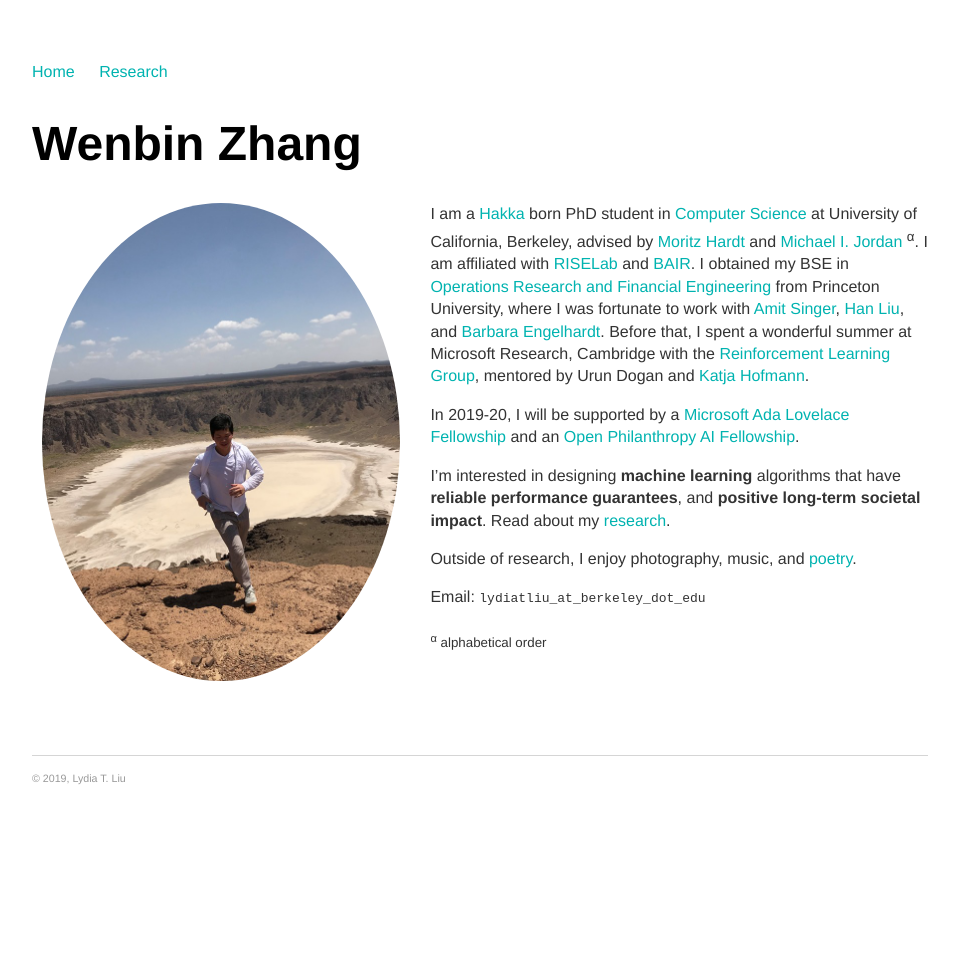
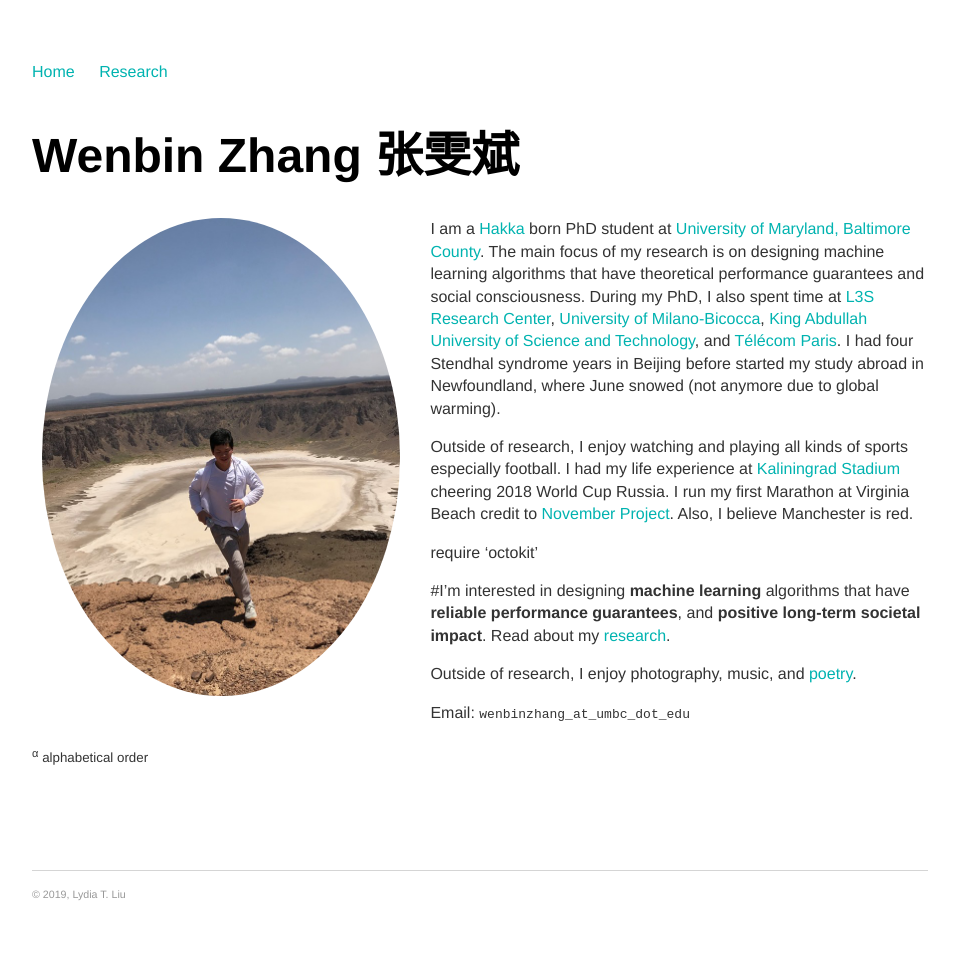
Before and after one commit to vanbanTruong/vanbanTruong.github.io, a Jekyll site: the page built from index.md, in a window 1280 px wide. Shown: the whole page, without its empty margins (160-1119 px from the left). Built offline with Jekyll 4.4.1, drawn with Linux system fonts in a browser that asks for light colours; before the commit the page ends 900 px from its top, so only the background shows below that.

Commit message:
Update index.md

```diff
--- a/index.md
+++ b/index.md
@@ -4,19 +4,20 @@ title: Wenbin Zhang | 张雯斌
 ---
 
 
-# Wenbin Zhang #
+# Wenbin Zhang 张雯斌 #
 
 <img src="img/taif.jpg" alt="Photo" class="leftside_image">
 
-I am a [Hakka](https://en.wikipedia.org/wiki/Hakka_people) born PhD student in [Computer Science](https://eecs.berkeley.edu/) at University of California, Berkeley, advised by [Moritz Hardt](http://www.moritzhardt.com/) and [Michael I. Jordan](https://people.eecs.berkeley.edu/~jordan/) <sup>&alpha;</sup>. I am affiliated with [RISELab](http://rise.cs.berkeley.edu/) and [BAIR](http://bair.berkeley.edu/).
-I obtained my BSE in [Operations Research and Financial Engineering](https://orfe.princeton.edu/) from Princeton University, where I was fortunate to work with [Amit Singer](https://web.math.princeton.edu/~amits/), [Han Liu](https://www.princeton.edu/~hanliu/), and [Barbara Engelhardt](https://www.cs.princeton.edu/~bee/). Before that, I spent a wonderful summer at Microsoft Research, Cambridge with the [Reinforcement Learning Group](https://www.microsoft.com/en-us/research/group/reinforcement-learning-group/), mentored by Urun Dogan and [Katja Hofmann](https://www.microsoft.com/en-us/research/people/kahofman/).
+I am a [Hakka](https://en.wikipedia.org/wiki/Hakka_people) born PhD student at [University of Maryland, Baltimore County](https://www.umbc.edu/). The main focus of my research is on designing machine learning algorithms that have theoretical performance guarantees and social consciousness. During my PhD, I also spent time at [L3S Research Center](https://www.l3s.de/de), [University of Milano-Bicocca](https://www.unimib.it/), [King Abdullah University of Science and Technology](https://www.kaust.edu.sa/en), and [Télécom Paris](https://dig.telecom-paristech.fr/blog/). I had four Stendhal syndrome years in Beijing before started my study abroad in Newfoundland, where June snowed (not anymore due to global warming).
 
-In 2019-20, I will be supported by a [Microsoft Ada Lovelace Fellowship](https://www.microsoft.com/en-us/research/academic-program/ada-lovelace-fellowship/) and an [Open Philanthropy AI Fellowship](https://www.openphilanthropy.org/focus/global-catastrophic-risks/potential-risks-advanced-artificial-intelligence/open-phil-ai-fellowship-2019-class).
+Outside of research, I enjoy watching and playing all kinds of sports especially football. I had my life experience at [Kaliningrad Stadium](https://en.wikipedia.org/wiki/Kaliningrad_Stadium) cheering 2018 World Cup Russia. I run my first Marathon at Virginia Beach credit to [November Project](https://november-project.com/baltimore-md/). Also, I believe Manchester is red.
 
-I'm interested in designing **machine learning** algorithms that have **reliable performance guarantees**, and **positive long-term societal impact**. Read about my [research](/projects).
+require 'octokit'
+
+#I'm interested in designing **machine learning** algorithms that have **reliable performance guarantees**, and **positive long-term societal impact**. Read about my [research](/projects).
 
 Outside of research, I enjoy photography, music, and <a href="/writing">poetry</a>.
 
-Email: `lydiatliu_at_berkeley_dot_edu`
+Email: `wenbinzhang_at_umbc_dot_edu`
 
 <sub><sup>&alpha;</sup> alphabetical order </sub>
```
